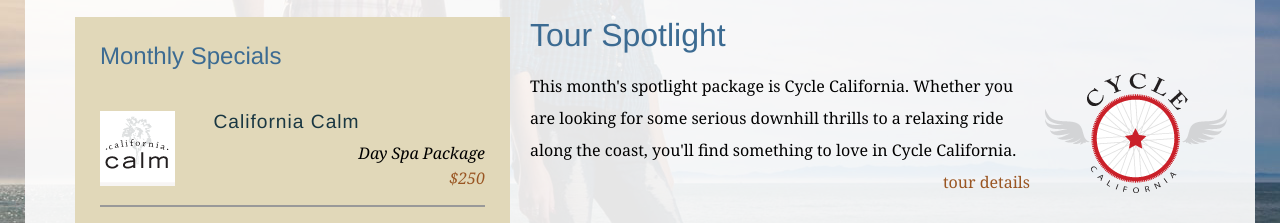
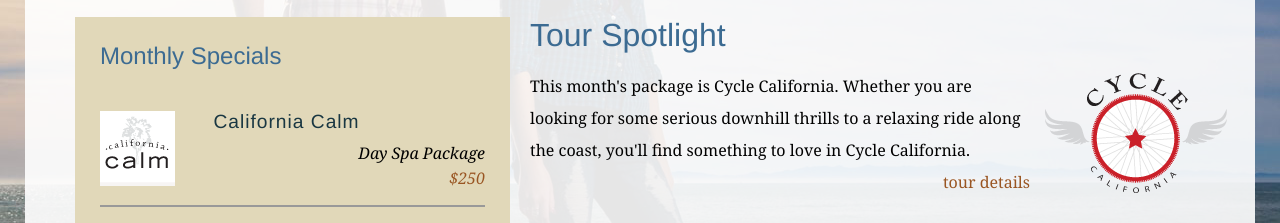
Before and after one commit to suresh-narra-rft/explore_california, a plain HTML site: page index.html in a window 1280 px wide. Shown: the part 462-685 px from the top of the page. Drawn offline with Linux system fonts and the light colour scheme.

Commit message:
Commited changes

```diff
--- a/index.html
+++ b/index.html
@@ -63,7 +63,7 @@
         <div id="mainContent">
           <div id="mainArticle">
             <h1>Tour Spotlight</h1>
-            <p class="spotlight">This month's spotlight package is Cycle California. Whether you are looking for some serious downhill thrills to a relaxing ride along the coast, you'll find something to love in Cycle California.<br /> <span class="accent"><a href="tours_cycle.html" title="Cycle California">tour details</a></span></p>
+            <p class="spotlight">This month's package is Cycle California. Whether you are looking for some serious downhill thrills to a relaxing ride along the coast, you'll find something to love in Cycle California.<br /> <span class="accent"><a href="tours_cycle.html" title="Cycle California">tour details</a></span></p>
 
             <h1>Explorer's Podcast</h1>
             <p class="videoText">Join us each month as we publish a new Explore California video podcast, with featured tours, customer photos, and some exciting new features!<span class="accent"><a href="explorers/video.html" title="Video Podcast">Watch the full video</a></span></p>
```
